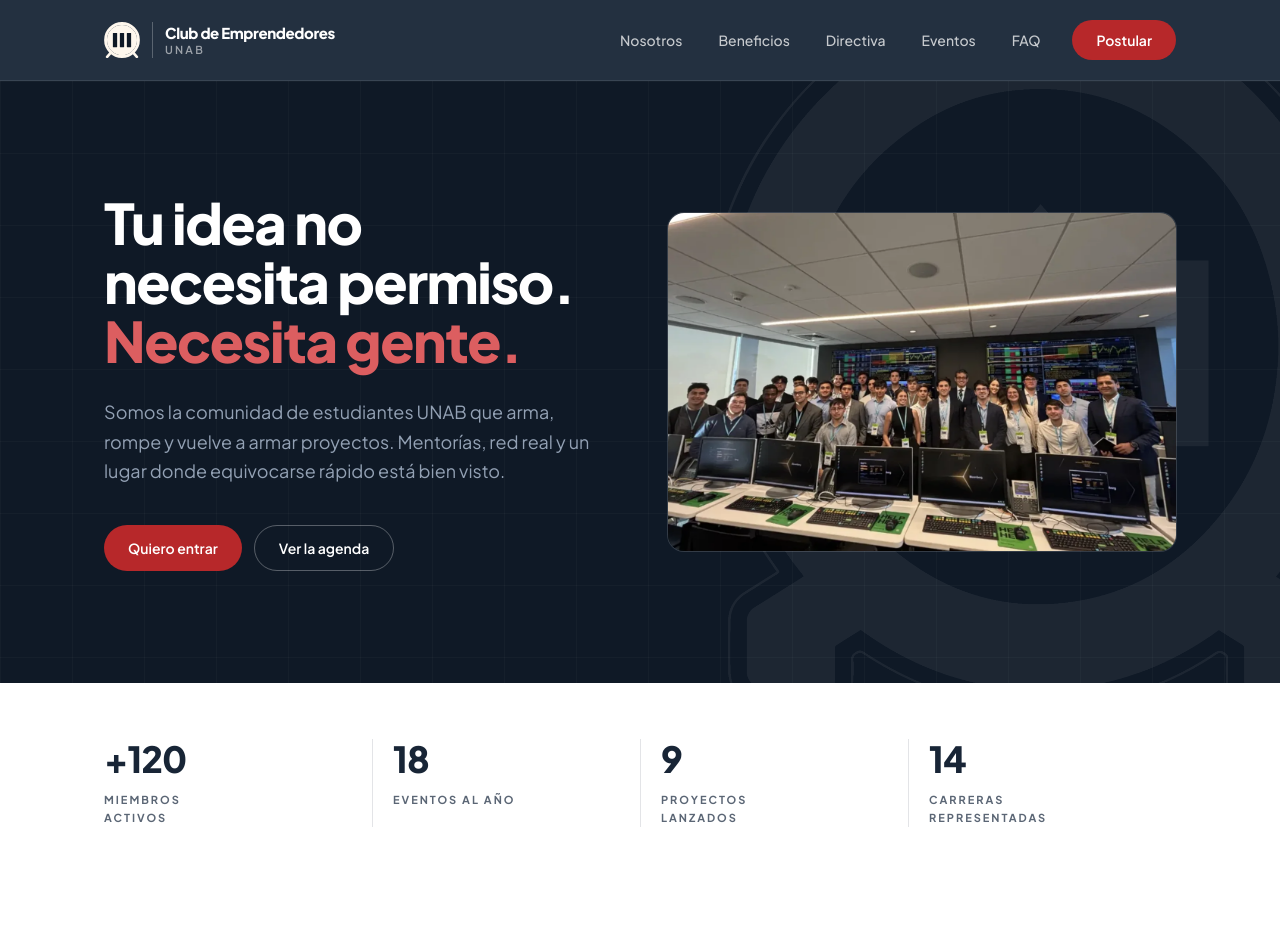
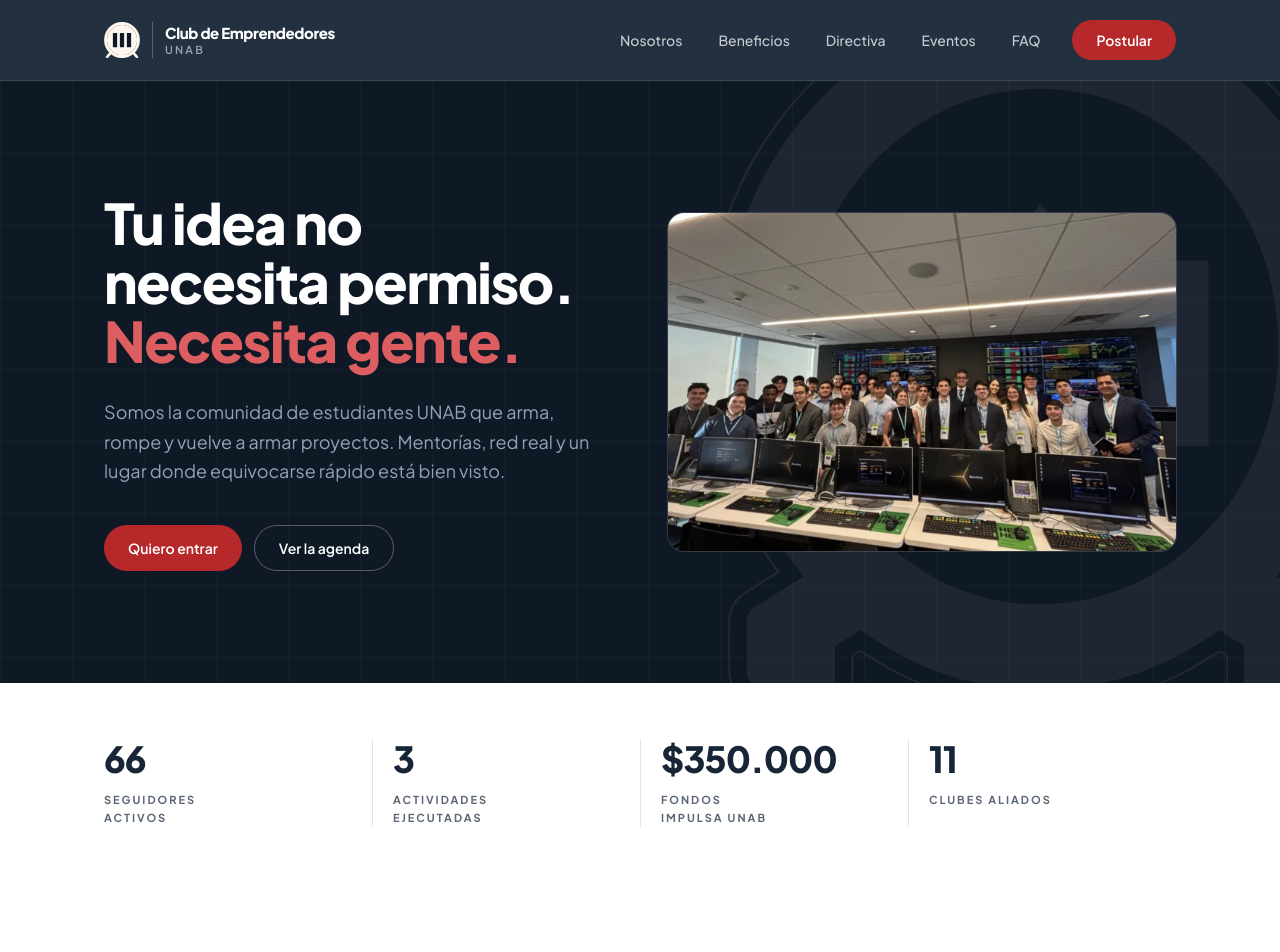
Before and after one commit to Victopvl/Brochure-Web---Club-Emprendedores, a React (Vite) app: page / in a window 1280 px wide. Shown: the top 952 px of the page. Built offline with nearby package versions, Linux system fonts and the light colour scheme.

Commit message:
fix: correct typos in testimonials content

```diff
--- a/src/data/board.ts
+++ b/src/data/board.ts
@@ -10,7 +10,7 @@ export const board: BoardMember[] = [
   },
   {
     name: "Santiago Torrealba",
-    role: "Precidencia / Coordinación",
+    role: "Presidencia / Coordinación",
     email: "vicepresidencia@unab.cl",
     linkedinUrl: "https://www.linkedin.com/",
   },
@@ -22,7 +22,7 @@ export const board: BoardMember[] = [
   },
   {
     name: "Sebastián Ramirez",
-    role: "Directora de Vinculación con el Medio",
+    role: "Director de Vinculación con el Medio",
     email: "comunicaciones@unab.cl",
     linkedinUrl: "https://www.linkedin.com/",
   },
--- a/src/data/home.ts
+++ b/src/data/home.ts
@@ -20,10 +20,10 @@ export const hero = {
 };
 
 export const stats: Stat[] = [
-  { value: "+120", label: "Miembros activos" },
-  { value: "18", label: "Eventos al año" },
-  { value: "9", label: "Proyectos lanzados" },
-  { value: "14", label: "Carreras representadas" },
+  { value: "66", label: "Seguidores activos" },
+  { value: "3", label: "Actividades ejecutadas" },
+  { value: "$350.000", label: "Fondos IMPULSA UNAB" },
+  { value: "11", label: "Clubes aliados" },
 ];
 
 export const about = {
--- a/src/data/testimonials.ts
+++ b/src/data/testimonials.ts
@@ -1,5 +1,6 @@
 import type { Testimonial } from "../types/content.ts";
 
+//Remplazar todos con testimonios reales//
 export const testimonials: Testimonial[] = [
   {
     quote:
```
